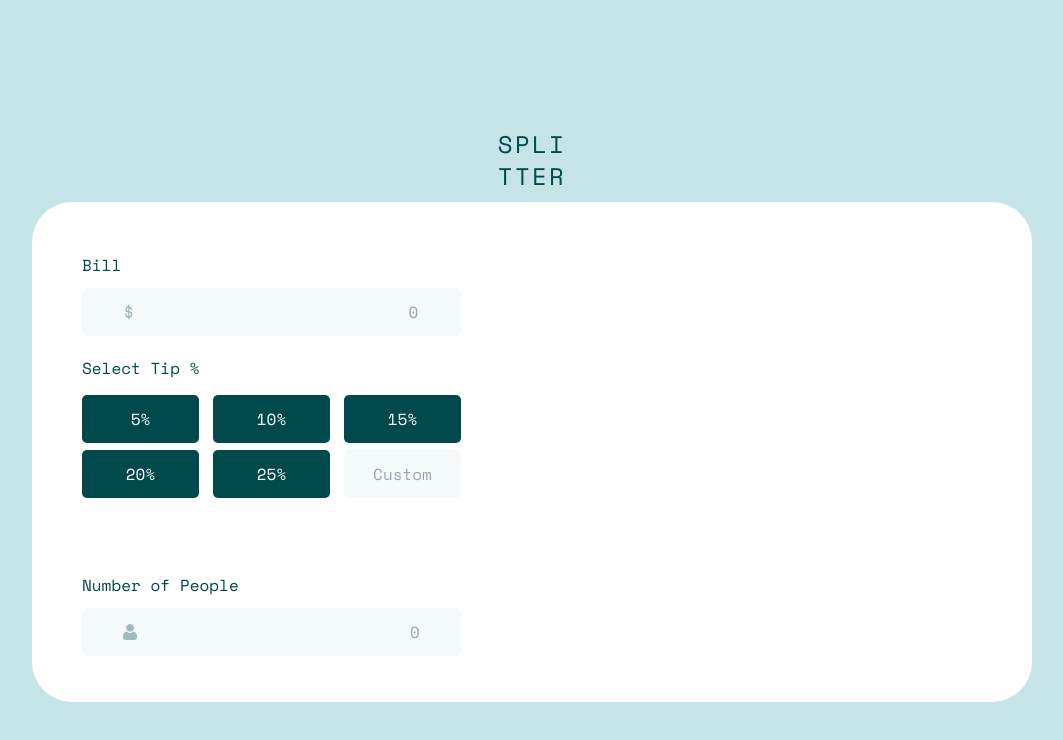
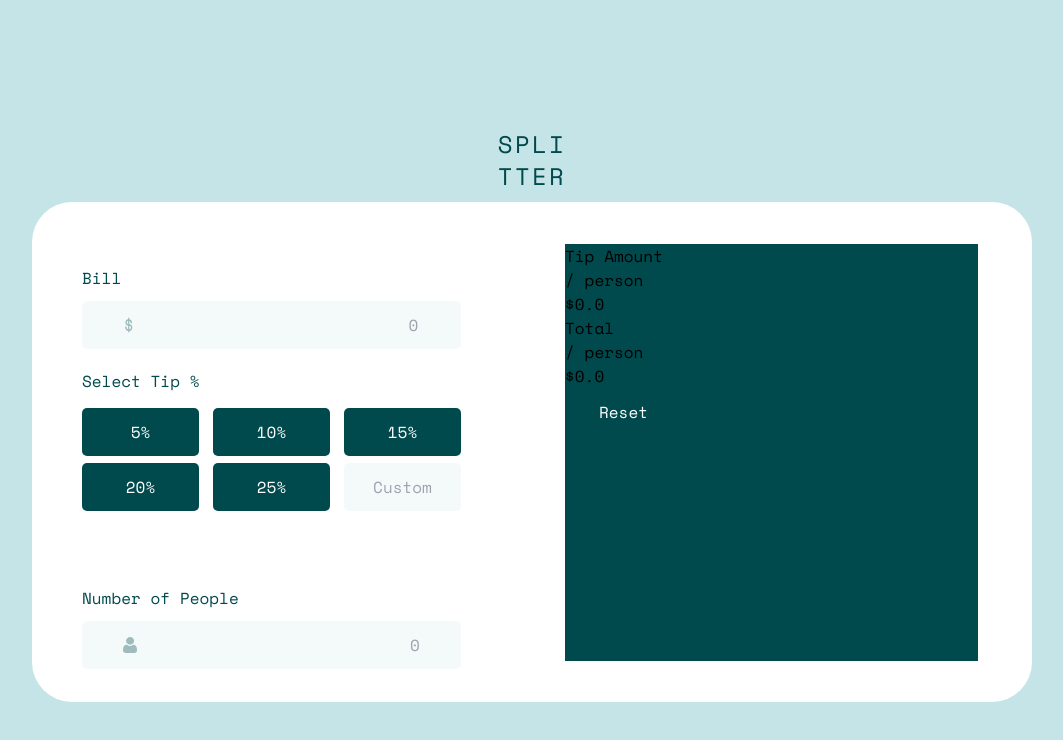
Before and after one commit to StaleJ/Splitter, a React (Create React App) app: page / in a window 1280 px wide. Shown: the top 740 px of the page, without its empty margins (108-1171 px from the left). Built offline with nearby package versions, Linux system fonts and the light colour scheme.

Commit message:
aligning css

```diff
--- /dev/null
+++ b/src/Components/Amount.tsx
@@ -0,0 +1,15 @@
+function Amount() {
+    return (
+        <div className="Amount">
+            <h3>Tip Amount</h3>
+            <h4>/ person</h4>
+            <h1>$0.0</h1>
+            <h3>Total</h3>
+            <h4>/ person</h4>
+            <h1>$0.0</h1>
+            <button>Reset</button>
+        </div>
+    );
+}
+
+export default Amount;
--- a/src/Components/Card.tsx
+++ b/src/Components/Card.tsx
@@ -1,6 +1,7 @@
 import Bill from "./Bill";
 import Tip from "./Tip";
 import People from "./People";
+import Amount from "./Amount";
 
 function Card() {
     return (
@@ -8,6 +9,7 @@ function Card() {
             <Bill/>
             <Tip/>
             <People/>
+            <Amount/>
         </div>
     );
 }
--- a/src/Components/Tip.tsx
+++ b/src/Components/Tip.tsx
@@ -8,7 +8,7 @@ function Tip() {
                 <button>15%</button>
                 <button>20%</button>
                 <button>25%</button>
-                <input id="number" type="number" placeholder="Custom" className="Custom-Tip" />
+                <input id="number" type="number" placeholder="Custom" className="Custom-Tip"/>
             </div>
         </div>
     );
--- a/src/index.css
+++ b/src/index.css
@@ -29,12 +29,16 @@ input:focus::placeholder {
 }
 
 .Card {
+    display: flex;
     width: 62.5rem;
     height: 31.25rem;
     border-radius: 40px;
     background-color: var(--White);
     margin-left: auto;
     margin-right: auto;
+    flex-direction: column;
+    flex-wrap: wrap;
+    justify-content: center;
 }
 
 .Bill {
@@ -125,6 +129,12 @@ button:focus {
     background-color: var(--Strong-cyan);
 }
 
+.Amount {
+    width: 413px;
+    height: 417px;
+    background-color: var(--Very-dark-cyan);
+}
+
 input:focus,
 select:focus,
 textarea:focus,
```
